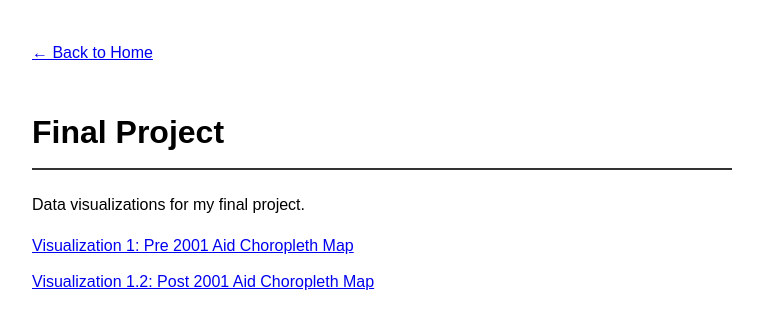
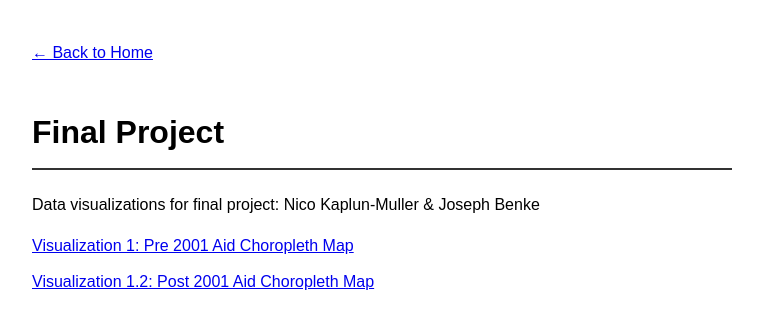
Before and after one commit to nicokaplunmuller/nicokaplunmuller.github.io, a plain HTML site: page final_project.html in a window 1280 px wide. Shown: the whole page, without its empty margins (258-1021 px from the left). Drawn offline with Linux system fonts and the light colour scheme.

Commit message:
Update final_project.html

```diff
--- a/final_project.html
+++ b/final_project.html
@@ -30,7 +30,7 @@
 <body>
     <a href="index.html" class="back">← Back to Home</a>
     <h1>Final Project</h1>
-    <p>Data visualizations for my final project.</p>
+    <p>Data visualizations for final project: Nico Kaplun-Muller & Joseph Benke</p>
     <ul>
         <li><a href="aid_pre2001.html">Visualization 1: Pre 2001 Aid Choropleth Map</a></li>
         <li><a href="aid_post2001.html">Visualization 1.2: Post 2001 Aid Choropleth Map</a></li>
```
